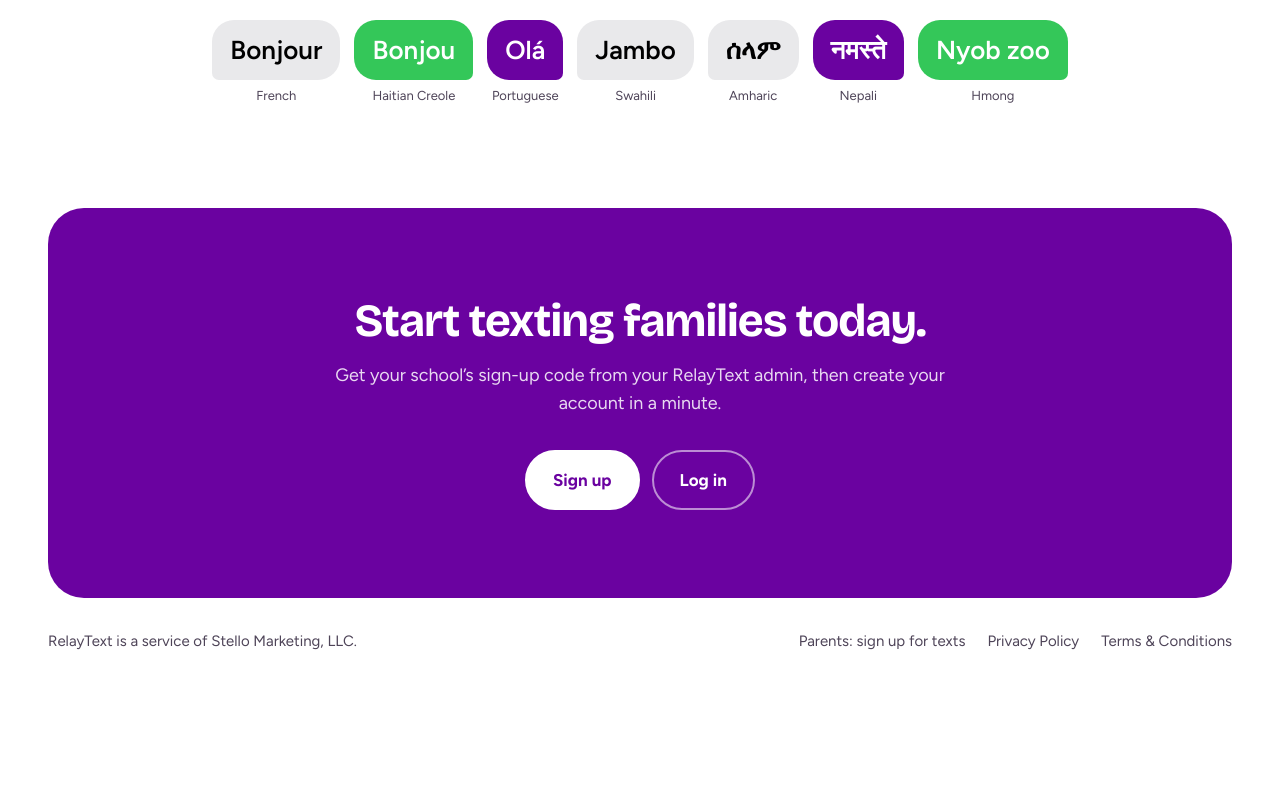
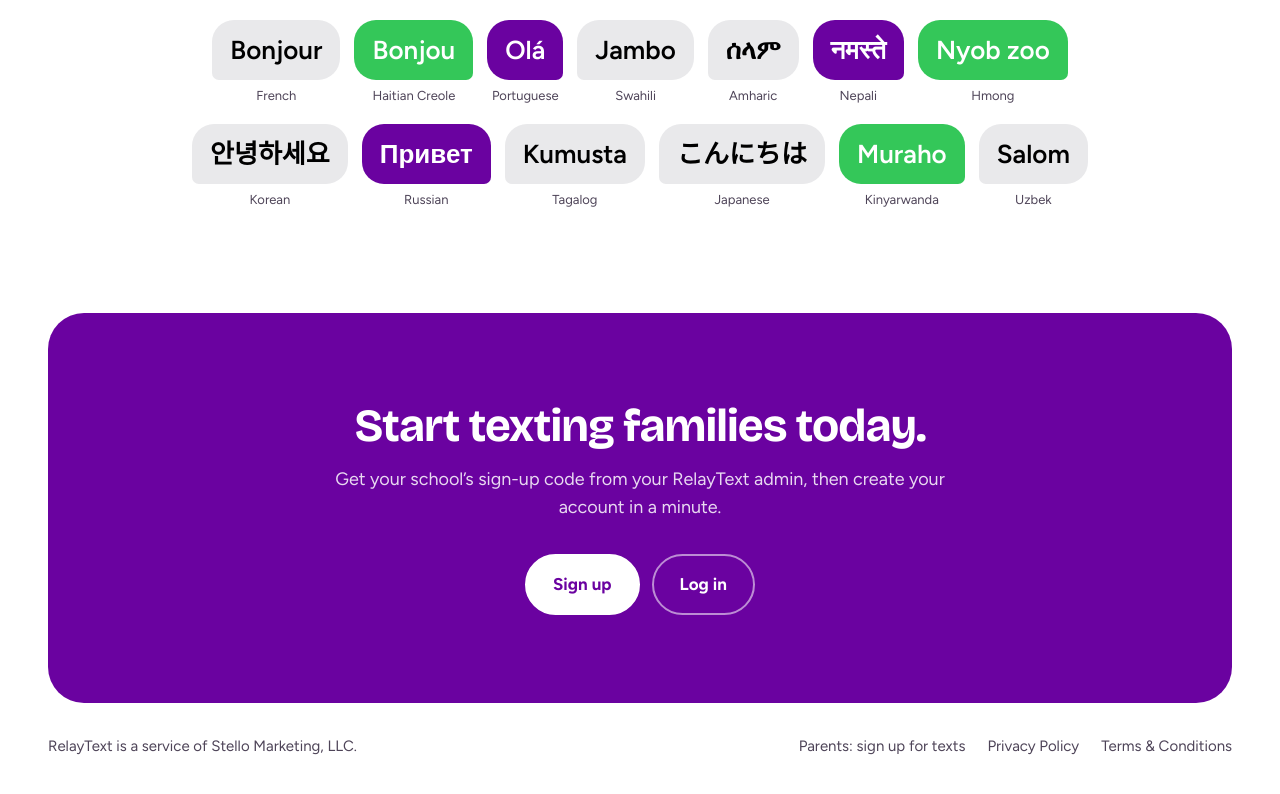
Before and after one commit to stellomax/relay-text, a Next.js app: page / in a window 1280 px wide. Shown: the part 3197-3991 px from the top of the page. Before the commit the page ends 3890 px from the top, so only its background shows below. Built offline with nearby package versions, Linux system fonts and the light colour scheme.

Commit message:
Landing: third row of greetings
Co-Authored-By: Claude Opus 5.5 <noreply@anthropic.com>
Claude-Session: https://claude.ai/code/session_01WkDGxM2GoiuNtev1P5rrBZ

```diff
--- a/app/page.tsx
+++ b/app/page.tsx
@@ -28,6 +28,12 @@ const HELLOS = [
   { t: "ሰላም", l: "Amharic" },
   { t: "नमस्ते", l: "Nepali" },
   { t: "Nyob zoo", l: "Hmong" },
+  { t: "안녕하세요", l: "Korean" },
+  { t: "Привет", l: "Russian" },
+  { t: "Kumusta", l: "Tagalog" },
+  { t: "こんにちは", l: "Japanese" },
+  { t: "Muraho", l: "Kinyarwanda" },
+  { t: "Salom", l: "Uzbek" },
 ];
 
 function TeacherPhone() {
```
